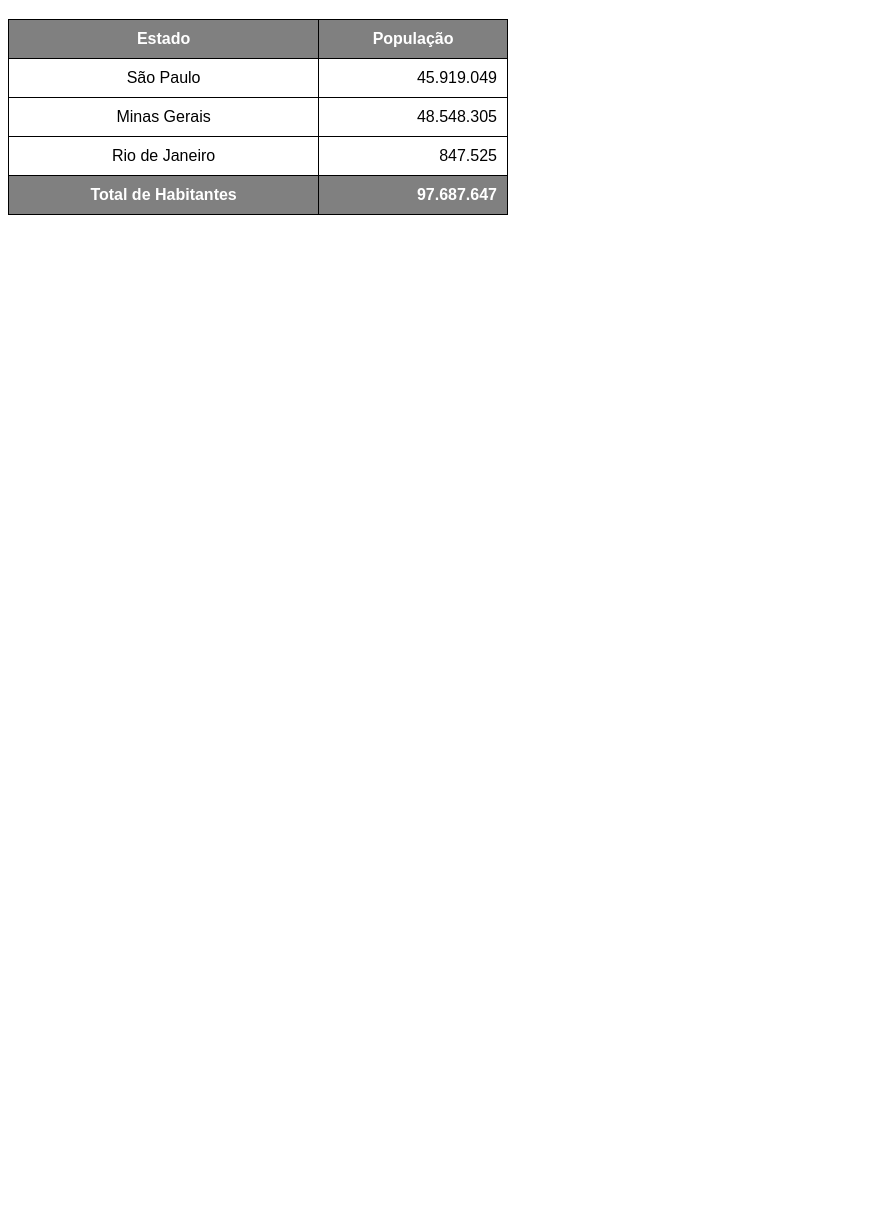
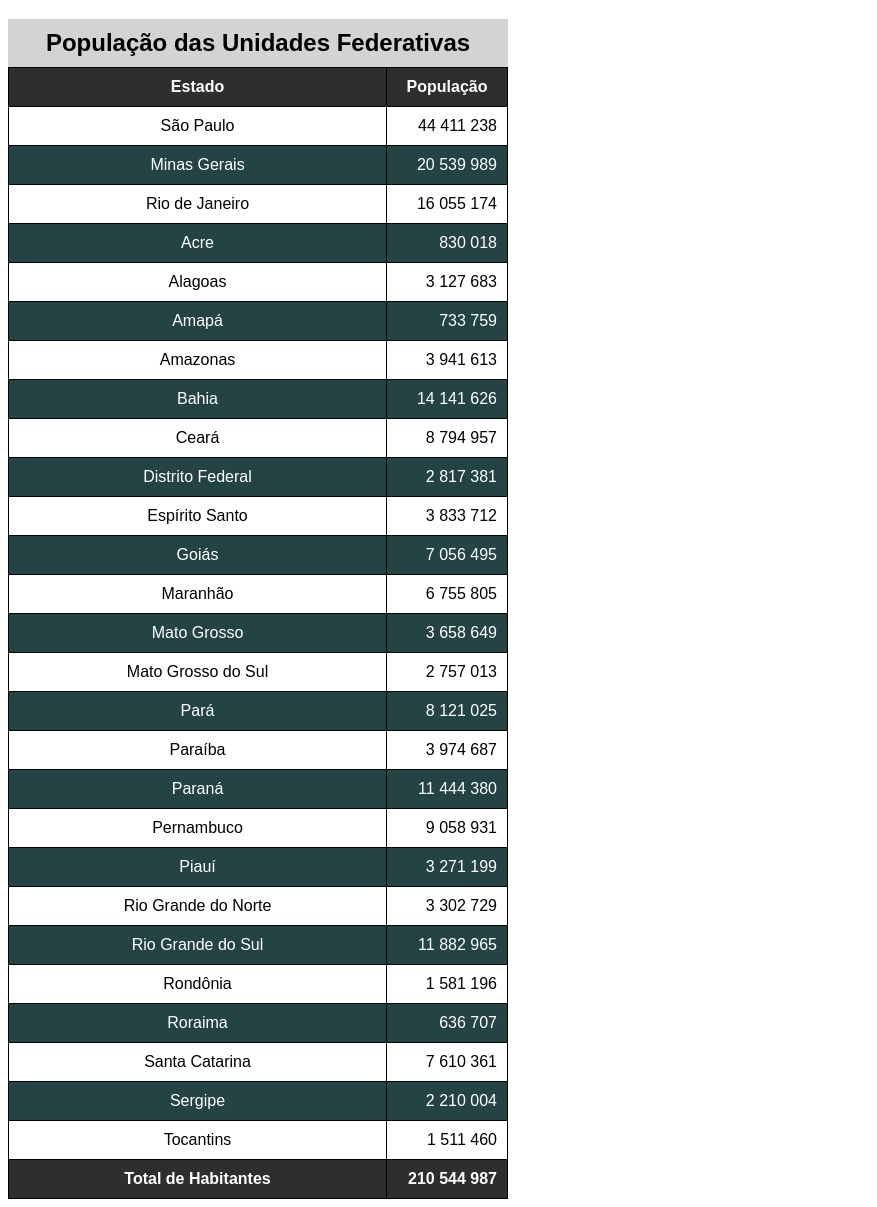
Before and after one commit to Gabryell568/ESTUDO-HTML-CSS, a plain HTML site: page modulo03/aula21/tabela002.html in a window 1280 px wide. Shown: the part 61-1268 px from the top of the page, without its empty margins (0-877 px from the left). Before the commit the page ends 800 px from the top, so only its background shows below. Drawn offline with Linux system fonts and the light colour scheme.

Commit message:
Efeito zebrado, Cabeçalho fixo

```diff
--- a/modulo03/aula21/tabela002.html
+++ b/modulo03/aula21/tabela002.html
@@ -9,17 +9,34 @@
             font-family: Arial, Helvetica, sans-serif;
             text-align: center;
         }
+        caption{
+            font-size: 1.5em;
+            font-weight: bold;
+            padding: 10px;
+            background-color: lightgray;
+        }
+        thead >tr >th{
+            position: sticky;
+            top: 0;
+            background-color:rgb(46, 46, 46) ;
+        }
         table{
             width: 500px;
             border-collapse: collapse;
+            position: relative;
+        }
+        tbody > tr:nth-child(2n){
+            background-color: rgb(36, 68, 68);
+            color: white;
         }
         td, th{
             border: 1px solid black;
             padding: 10px;
         }
         thead, tfoot{
-            background-color: gray;
-            color: white
+            background-color: rgb(46, 46, 46);
+            color: white;
+
         }
         .nun{
             text-align: right;
@@ -39,30 +56,127 @@
     -->
     <h1>Uso de Tabelas grandes</h1>
     <table>
+        <caption>População das Unidades Federativas</caption>
         <thead>
             <tr>
-                <th>Estado</th>
-                <th>População</th>
+                <th scope="col">Estado</th>
+                <th scope="col" style="width: 100px;">População</th>
             </tr>
         </thead>
         <tbody>
             <tr>
                 <td>São Paulo</td>
-                <td class="nun">45.919.049</td>
+                <td class="nun">44 411 238</td>
             </tr>
             <tr>
                 <td>Minas Gerais</td>
-                <td class="nun">48.548.305</td>
+                <td class="nun">20 539 989</td>
             </tr>
             <tr>
                 <td>Rio de Janeiro</td>
-                <td class="nun">847.525</td>
+                <td class="nun">16 055 174</td>
+            </tr>
+            <tr>
+                <td>Acre</td>
+                <td class="nun">830 018</td>
+            </tr>
+            <tr>
+                <td>Alagoas</td>
+                <td class="nun">3 127 683</td>
+            </tr>
+            <tr>
+                <td>Amapá</td>
+                <td class="nun">733 759</td>
+            </tr>
+            <tr>
+                <td>Amazonas</td>
+                <td class="nun">3 941 613</td>
+            </tr>
+            <tr>
+                <td>Bahia</td>
+                <td class="nun">14 141 626</td>
+            </tr>
+            <tr>
+                <td>Ceará</td>
+                <td class="nun">8 794 957</td>
+            </tr>
+            <tr>
+                <td>Distrito Federal</td>
+                <td class="nun">2 817 381</td>
+            </tr>
+            <tr>
+                <td>Espírito Santo</td>
+                <td class="nun">3 833 712</td>
+            </tr>
+            <tr>
+                <td>Goiás</td>
+                <td class="nun">7 056 495</td>
+            </tr>
+            <tr>
+                <td>Maranhão</td>
+                <td class="nun">6 755 805</td>
+            </tr>
+            <tr>
+                <td>Mato Grosso</td>
+                <td class="nun">3 658 649</td>
+            </tr>
+            <tr>
+                <td>Mato Grosso do Sul</td>
+                <td class="nun">2 757 013</td>
+            </tr>
+            <tr>
+                <td>Pará</td>
+                <td class="nun">8 121 025</td>
+            </tr>
+            <tr>
+                <td>Paraíba</td>
+                <td class="nun">3 974 687</td>
+            </tr>
+            <tr>
+                <td>Paraná</td>
+                <td class="nun">11 444 380</td>
+            </tr>
+            <tr>
+                <td>Pernambuco</td>
+                <td class="nun">9 058 931</td>
+            </tr>
+            <tr>
+                <td>Piauí</td>
+                <td class="nun">3 271 199</td>
+            </tr>
+            <tr>
+                <td>Rio Grande do Norte</td>
+                <td class="nun">3 302 729</td>
+            </tr>
+            <tr>
+                <td>Rio Grande do Sul</td>
+                <td class="nun">11 882 965</td>
+            </tr>
+            <tr>
+                <td>Rondônia</td>
+                <td class="nun">1 581 196</td>
+            </tr>
+            <tr>
+                <td>Roraima	</td>
+                <td class="nun">636 707</td>
+            </tr>
+            <tr>
+                <td>Santa Catarina</td>
+                <td class="nun">7 610 361</td>
+            </tr>
+            <tr>
+                <td>Sergipe</td>
+                <td class="nun">2 210 004</td>
+            </tr>
+            <tr>
+                <td>Tocantins</td>
+                <td class="nun">1 511 460</td>
             </tr>
         </tbody>
         <tfoot>
             <tr>
-                <th>Total de Habitantes</th>
-                <td class="nun"><strong>97.687.647</strong></td>
+                <th scope="row">Total de Habitantes</th>
+                <td class="nun"><strong>210 544 987</strong></td>
             </tr>
         </tfoot>
     </table>
```
Also changed, not shown: modulo03/aula21/tabelaCblol.html (+21 -20 lines).
